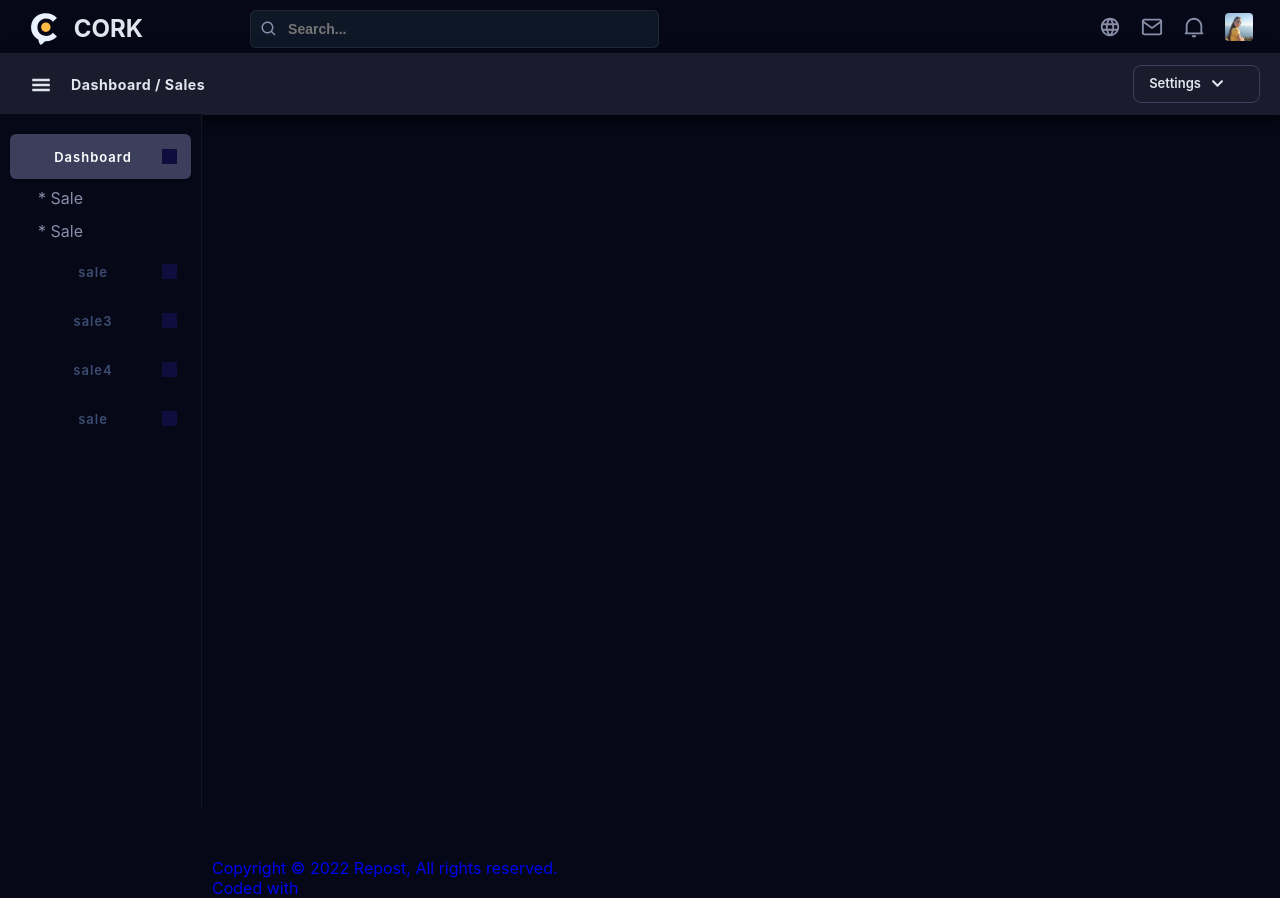
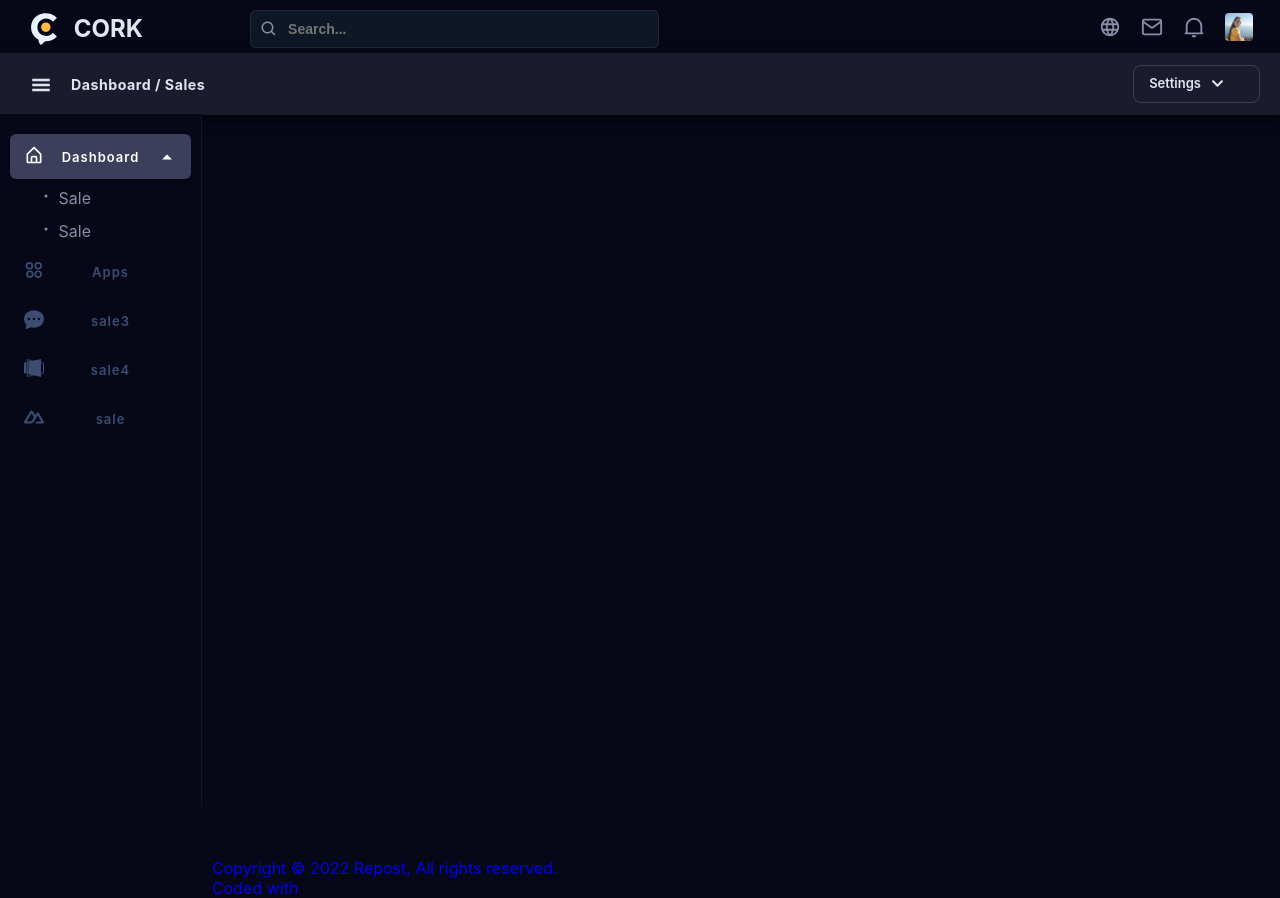
Before and after one commit to jovid1242/admin_panel, a React (Create React App) app: page / in a window 1280 px wide. Built offline with nearby package versions, Linux system fonts and the light colour scheme.

Commit message:
fixed sidebar menu list

```diff
--- a/src/components/sidebar/menu/Menu.js
+++ b/src/components/sidebar/menu/Menu.js
@@ -1,5 +1,10 @@
 import React, { useState } from "react";
 import SubMenu from "../submenu/SubMenu";
+import { BiHomeAlt } from "react-icons/bi";
+import { RiApps2Line } from "react-icons/ri";
+import { IoMdArrowDropdown, IoMdArrowDropup } from "react-icons/io";
+import { BsFillChatDotsFill } from "react-icons/bs";
+import { SiRevealdotjs, SiNuxtdotjs } from "react-icons/si";
 
 export default function Menu() {
     const [activeTab, setActiveTab] = useState("");
@@ -8,33 +13,38 @@ export default function Menu() {
         {
             href: "#",
             title: "Dashboard",
+            icon: <BiHomeAlt />,
             submenu: [
                 {
                     href: "#",
-          title: "sale",
+                    title: "sale"
+                },
+                {
+                    href: "#",
+                    title: "sale"
+                }
+            ]
+        },
+        {
+            href: "#",
+            title: "Apps",
+            icon: <RiApps2Line />
+        },
+        {
+            href: "#",
+            title: "sale3",
+            icon: <BsFillChatDotsFill />
+        },
+        {
+            href: "#",
+            title: "sale4",
+            icon: <SiRevealdotjs />
         },
         {
             href: "#",
             title: "sale",
-        },
-      ],
-    },
-    {
-      href: "#",
-      title: "sale",
-    },
-    {
-      href: "#",
-      title: "sale3",
-    },
-    {
-      href: "#",
-      title: "sale4",
-    },
-    {
-      href: "#",
-      title: "sale",
-    },
+            icon: <SiNuxtdotjs />
+        }
     ];
 
     const handleMenuBtn = (title) => {
@@ -60,16 +70,32 @@ export default function Menu() {
                         >
                             <a href={el.href} className="m_list">
                                 <div className="list">
+                                    <div className="list_icon">{el.icon}</div>
+                                    <span>{el.title}</span>
+                                    {el.submenu ? (
+                                        <div
+                                            className="list_vicon"
+                                            onClick={() =>
+                                                handleMenuBtn(el.title)
+                                            }
+                                        >
+                                            {activeTab !== "" ? (
+                                                <IoMdArrowDropdown />
+                                            ) : (
+                                                <IoMdArrowDropup />
+                                            )}
+                                        </div>
+                                    ) : (
                                         <div className=""></div>
-                  <span>{el.title}</span>
-                  <div
-                    className="bb"
-                    onClick={() => handleMenuBtn(el.title)}
-                  ></div>
+                                    )}
                                 </div>
                             </a>
                             {el.submenu ? (
-                <SubMenu visibility={activeTab === el.title ? true : false} />
+                                <SubMenu
+                                    visibility={
+                                        activeTab === el.title ? true : false
+                                    }
+                                />
                             ) : null}
                         </li>
                     );
--- a/src/components/sidebar/submenu/SubMenu.js
+++ b/src/components/sidebar/submenu/SubMenu.js
@@ -1,5 +1,5 @@
 import React from "react";
-
+import { BsDot } from "react-icons/bs";
 import "../../../styles/submenu/submenu.scss";
 
 export default function SubMenu({ visibility }) {
@@ -8,10 +8,14 @@ export default function SubMenu({ visibility }) {
             <div className={visibility ? "submenu d-none" : "submenu"}>
                 <ul className="submenu__list ">
                     <li>
-            <a href="#">* Sale</a>
+                        <a href="#">
+                            <BsDot /> Sale
+                        </a>
                     </li>
                     <li>
-            <a href="#">* Sale</a>
+                        <a href="#">
+                            <BsDot /> Sale
+                        </a>
                     </li>
                 </ul>
             </div>
--- a/src/styles/sidebar/sidebar.scss
+++ b/src/styles/sidebar/sidebar.scss
@@ -15,6 +15,10 @@ $textColor: #3d4d72;
         span {
             color: #fff !important;
         }
+    }
+
+    .list_icon svg {
+        color: #fff !important;
     }
 }
 
@@ -50,6 +54,10 @@ $textColor: #3d4d72;
                             box-shadow: 0 1px 3px 0 rgb(0 0 0 / 10%),
                                 0 1px 2px 0 rgb(0 0 0 / 6%);
                             border-radius: 6px;
+
+                            .list_icon svg {
+                                color: #fff !important;
+                            }
                         }
                     }
                     &:hover > a span {
@@ -76,11 +84,24 @@ $textColor: #3d4d72;
                             display: flex;
                             justify-content: space-between;
                             align-items: center;
+
+                            .list_icon {
+                                svg {
+                                    width: 20px;
+                                    height: 20px;
+                                    color: #3d4d72;
                                 }
-            .bb {
-              width: 15px;
-              height: 15px;
-              background-color: rgb(13, 14, 61);
+                            }
+                            .list_vicon {
+                                display: flex;
+                                justify-content: center;
+                                align-items: center;
+                                svg {
+                                    width: 20px;
+                                    height: 20px;
+                                    color: #fff;
+                                }
+                            }
                         }
                     }
 
```
Lines whose indentation alone changed are shown as unchanged.
